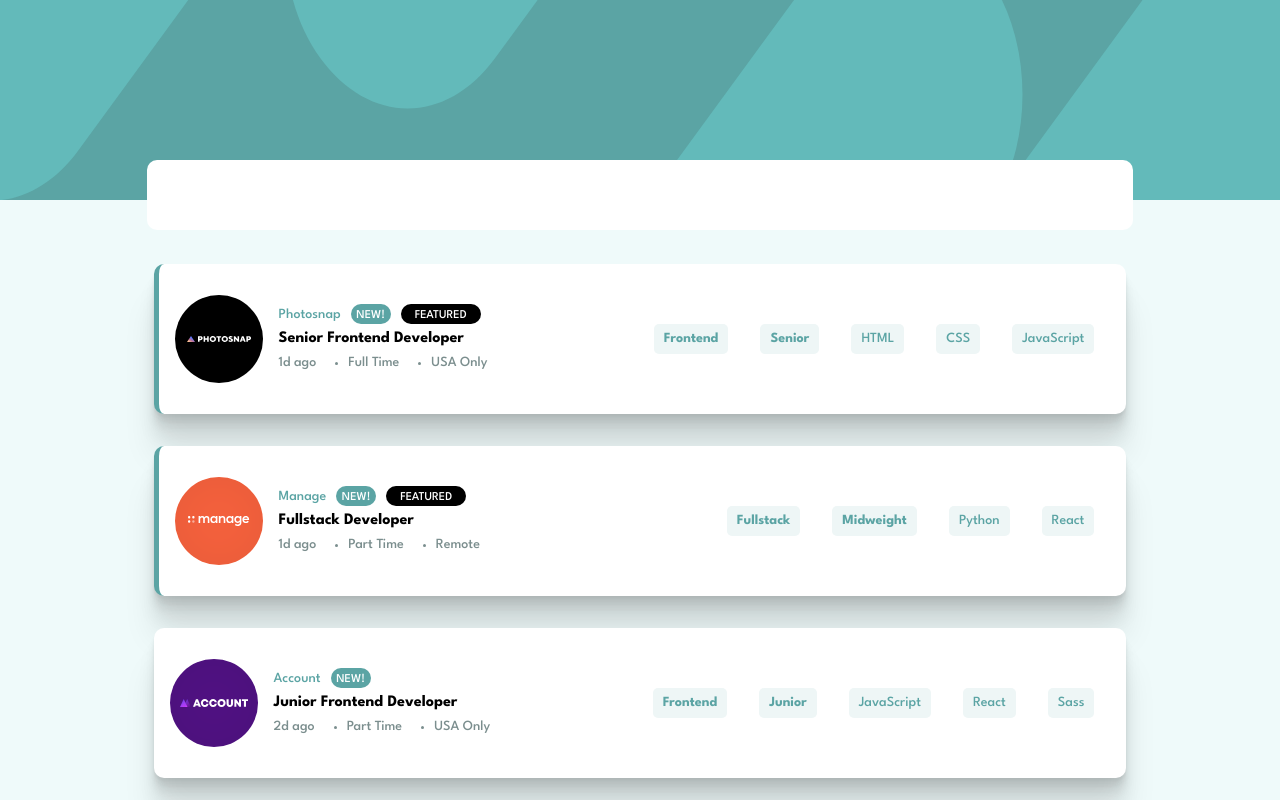
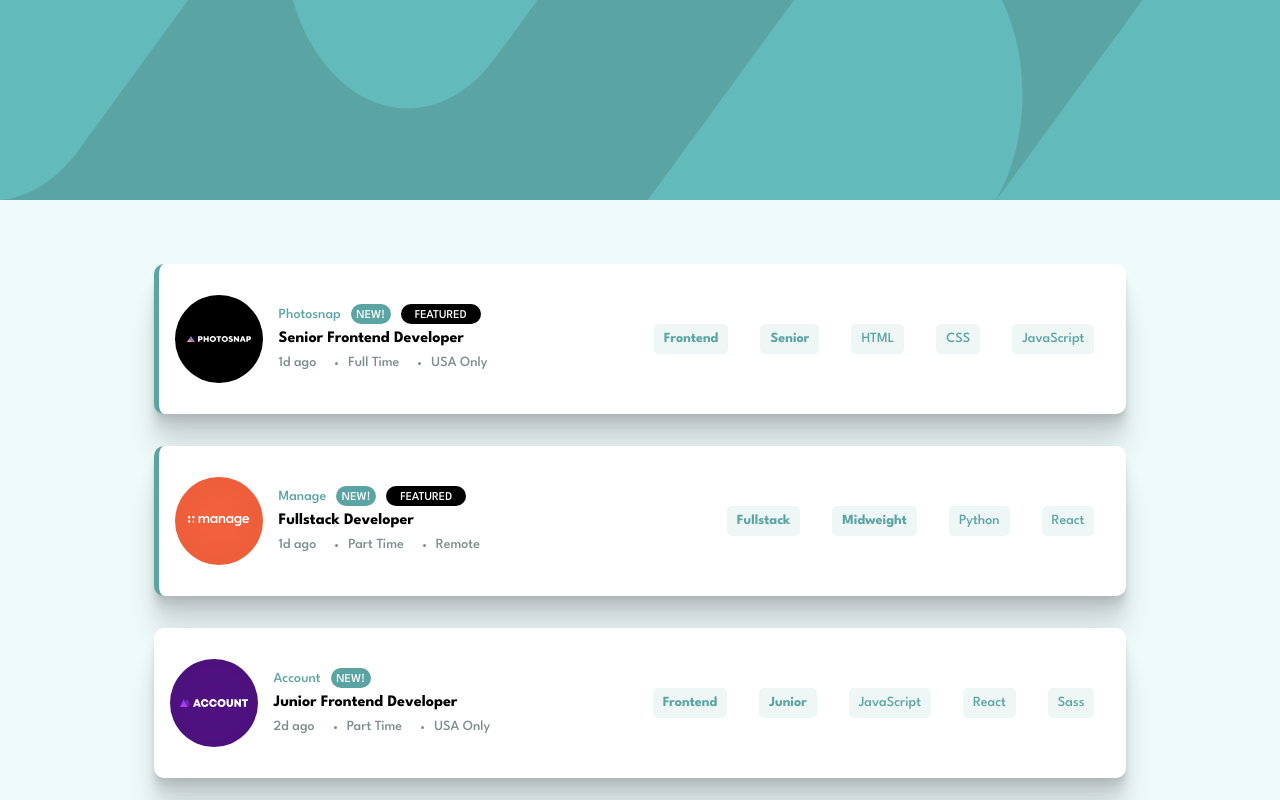
Before and after one commit to usmanahmedkhan09/job-listing, a Vue app: page / in a window 1280 px wide. Shown: the top 800 px of the page. Built offline with nearby package versions, Linux system fonts and the light colour scheme.

Commit message:
changes in sutocomplete

```diff
--- a/src/views/HomeView.vue
+++ b/src/views/HomeView.vue
@@ -1,6 +1,6 @@
 <template>
   <header class="header">
-    <div class="header__autocomplete">
+    <div class="header__autocomplete" v-if="selectfilters.length > 0">
       <div class="header__autocomplete--filtersWrapper">
         <div
           class="header__autocomplete--filters"
```
